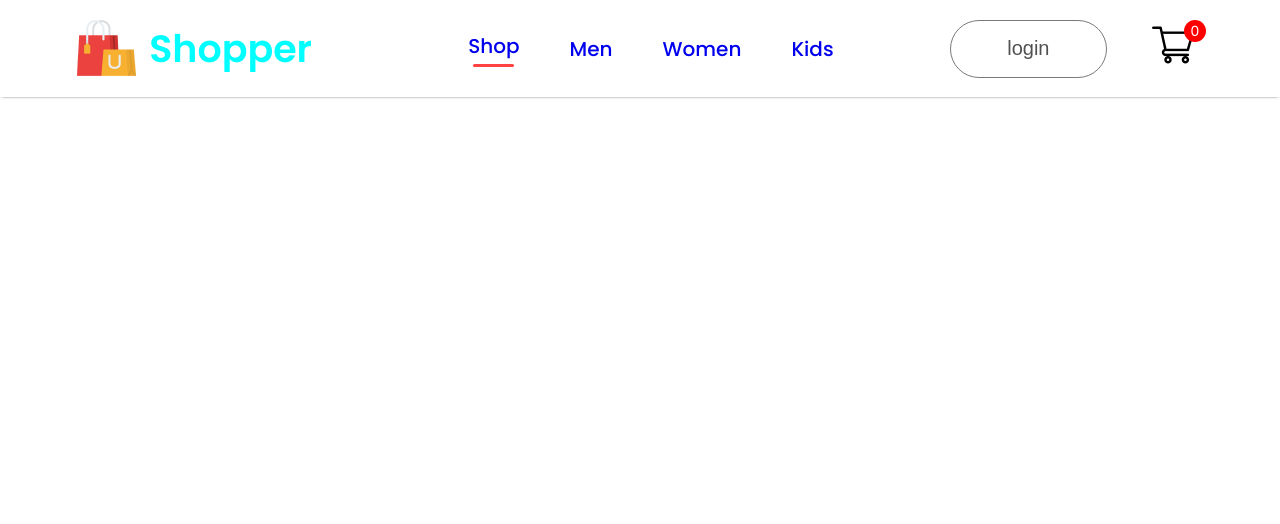
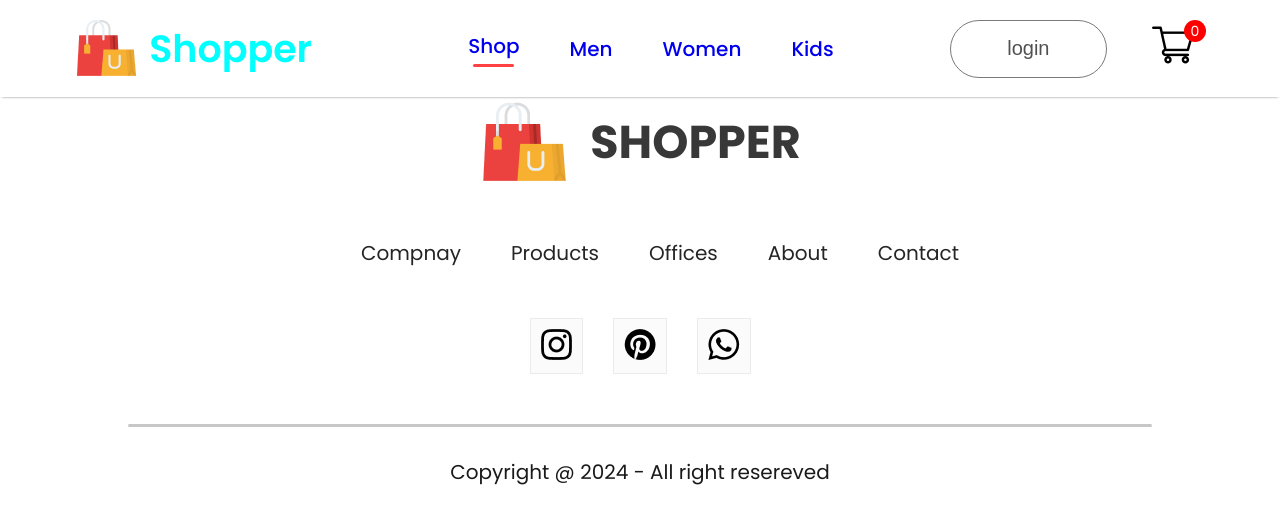
Before and after one commit to KumudithaRanasinghe/MERN-Ecommerce-site, a React (Create React App) app in the folder frontend/: page /login in a window 1280 px wide. Shown: the top 524 px of the page. Built offline with nearby package versions, Linux system fonts and the light colour scheme.

Commit message:
feat:add footer

```diff
--- a/frontend/src/App.js
+++ b/frontend/src/App.js
@@ -7,6 +7,7 @@
 import Product from './pages/Product';
 import Loginsignup from './pages/Loginsignup';
 import Cart from './pages/Cart';
+import Footer from './components/Footer/footer';
 
 function App() {
   return (
@@ -24,6 +25,7 @@
           <Route path='/cart' element={<Cart/>}/>
           <Route path='/login' element={<Loginsignup/>}/>
         </Routes>
+        <Footer/>
       </BrowserRouter>
     </div>
   );
--- /dev/null
+++ b/frontend/src/components/Footer/footer.css
@@ -0,0 +1,57 @@
+.footer{
+    display: flex;
+    flex-direction: column;
+    justify-content: center;
+    align-items: center;
+    gap: 50px;
+}
+.footer-logo{
+    display: flex;
+    align-items: center;
+    gap: 20px;
+
+}
+.footer-logo p{
+    color: #383838;
+    font-size: 46px;
+    font-weight: 700;
+
+}
+.footer-links{
+    display: flex;
+    list-style: none;
+    gap: 50px;
+    color: #252525;
+    font-size: 20px;
+
+}
+.footer-links li{
+    cursor: pointer;
+}
+.footer-social-icon{
+    display: flex;
+    gap: 30px;
+}
+.footer-icons-container{
+    padding: 10px;
+    padding-bottom: 6px;
+    background: #fbfbfb;
+    border: 1px solid #ebebeb;
+}
+.footer-copyright{
+    display: flex;
+    flex-direction: column;
+    align-items: center;
+    gap: 30px;
+    width: 100%;
+    margin-bottom: 30px;
+    color: #1a1a1a;
+    font-size: 20px;
+}
+.footer-copyright hr{
+    width: 80%;
+    border: none;
+    border-radius: 10px;
+    height: 3px;
+    background: #c7c7c7;
+}
--- /dev/null
+++ b/frontend/src/components/Footer/footer.jsx
@@ -0,0 +1,41 @@
+import React from 'react'
+import './footer.css'
+import footer_logo from '../assets/logo_big.png'
+import instagram_icon from '../assets/instagram_icon.png'
+import pintester_icon from '../assets/pintester_icon.png'
+import whatsapp_icon from '../assets/whatsapp_icon.png'
+
+const footer = () => {
+  return (
+    <div className='footer'>
+      <div className="footer-logo">
+        <img src={footer_logo} alt="" />
+        <p>SHOPPER</p>
+      </div>
+      <ul className='footer-links'>
+        <li>Compnay</li>
+        <li>Products</li>
+        <li>Offices</li>
+        <li>About</li>
+        <li>Contact</li>
+      </ul>
+      <div className="footer-social-icon">
+        <div className="footer-icons-container">
+            <img src={instagram_icon} alt="" />
+        </div>
+        <div className="footer-icons-container">
+            <img src={pintester_icon} alt="" />
+        </div>
+        <div className="footer-icons-container">
+            <img src={whatsapp_icon} alt="" />
+        </div>
+      </div>
+      <div className="footer-copyright">
+        <hr />
+        <p>Copyright @ 2024 - All right resereved</p>
+      </div>
+    </div>
+  )
+}
+
+export default footer
```
